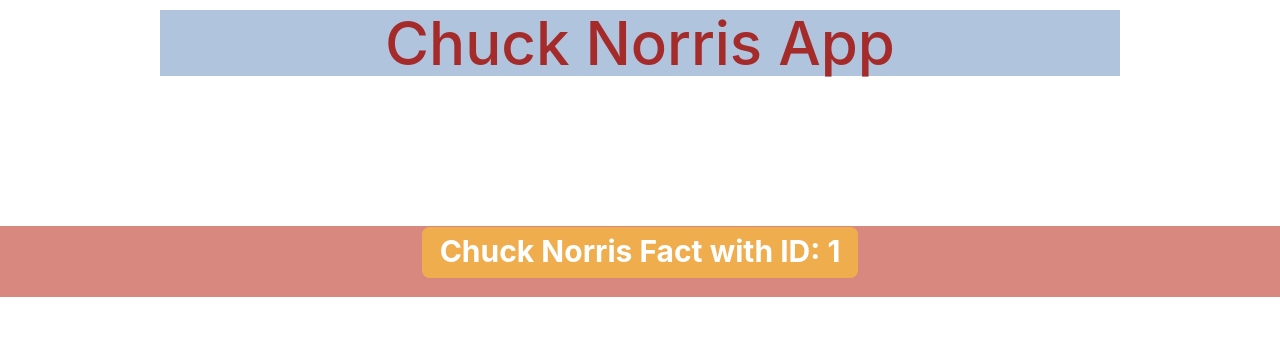
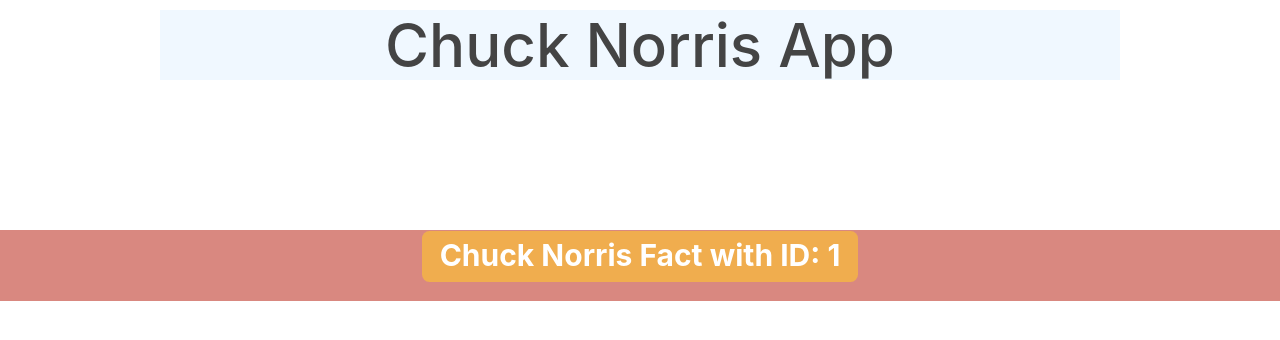
Before and after one commit to DanSimonson/params, a React (Create React App) app: page /1 in a window 1280 px wide. Shown: the top 340 px of the page. Built offline with nearby package versions, Linux system fonts and the light colour scheme; no server answers.

Commit message:
added more styling to header and home

```diff
--- a/src/App.css
+++ b/src/App.css
@@ -7,8 +7,9 @@
 }
 .heading{
   font-size:6rem;
-  color: brown;
-  background-color: lightsteelblue;
+  color: #444;
+  background-color: aliceblue;
+  border: 2px solid aliceblue;
   width: 75%;
   margin: 1rem auto;
 }
--- a/src/Home.css
+++ b/src/Home.css
@@ -3,11 +3,12 @@
   grid-template-columns: repeat(1, 1fr);
   grid-gap: 10px;
   margin: 3rem auto;
-  background: #777;
+  background: aliceblue;
   color: burlywood;
+  border: 2px solid aliceblue;
 }
 .norris a{
-  color: #FFF;
+  color: #333;
   text-decoration: none;
 }
 .norris a:hover{
```
